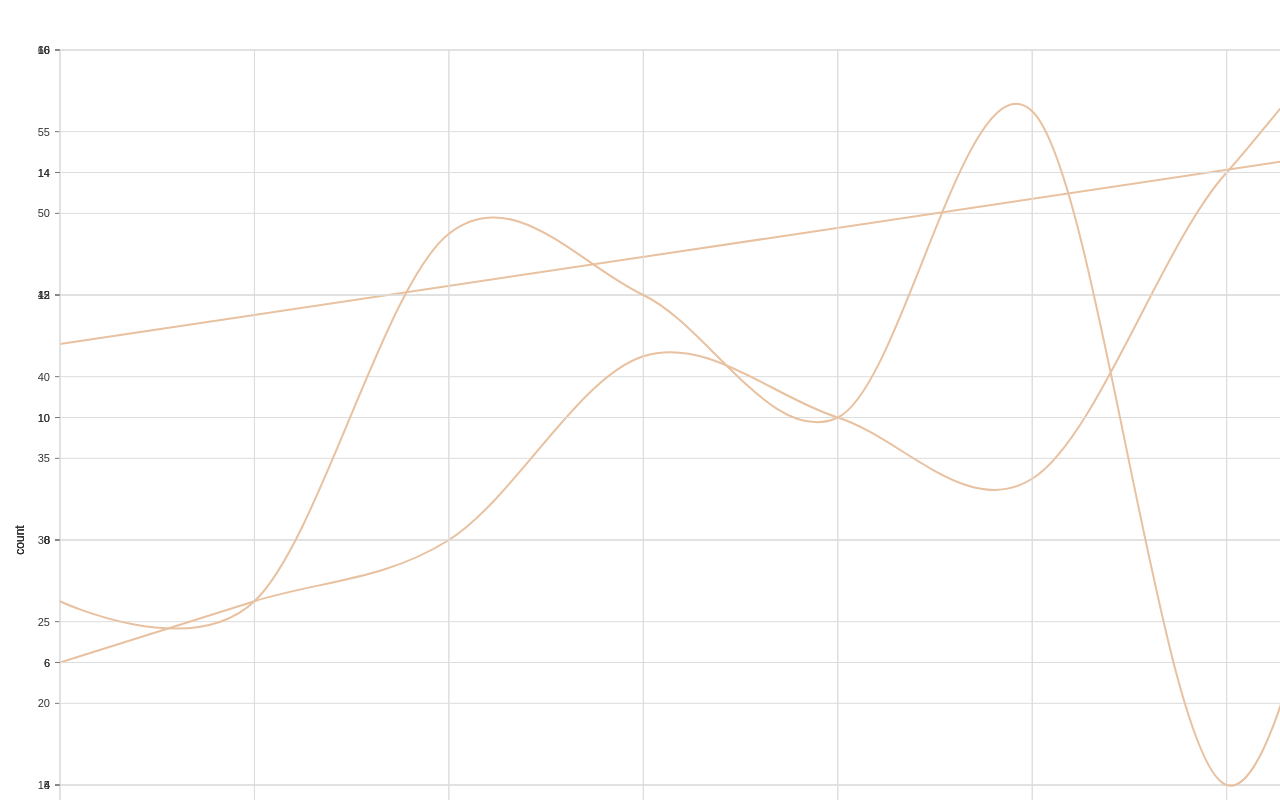
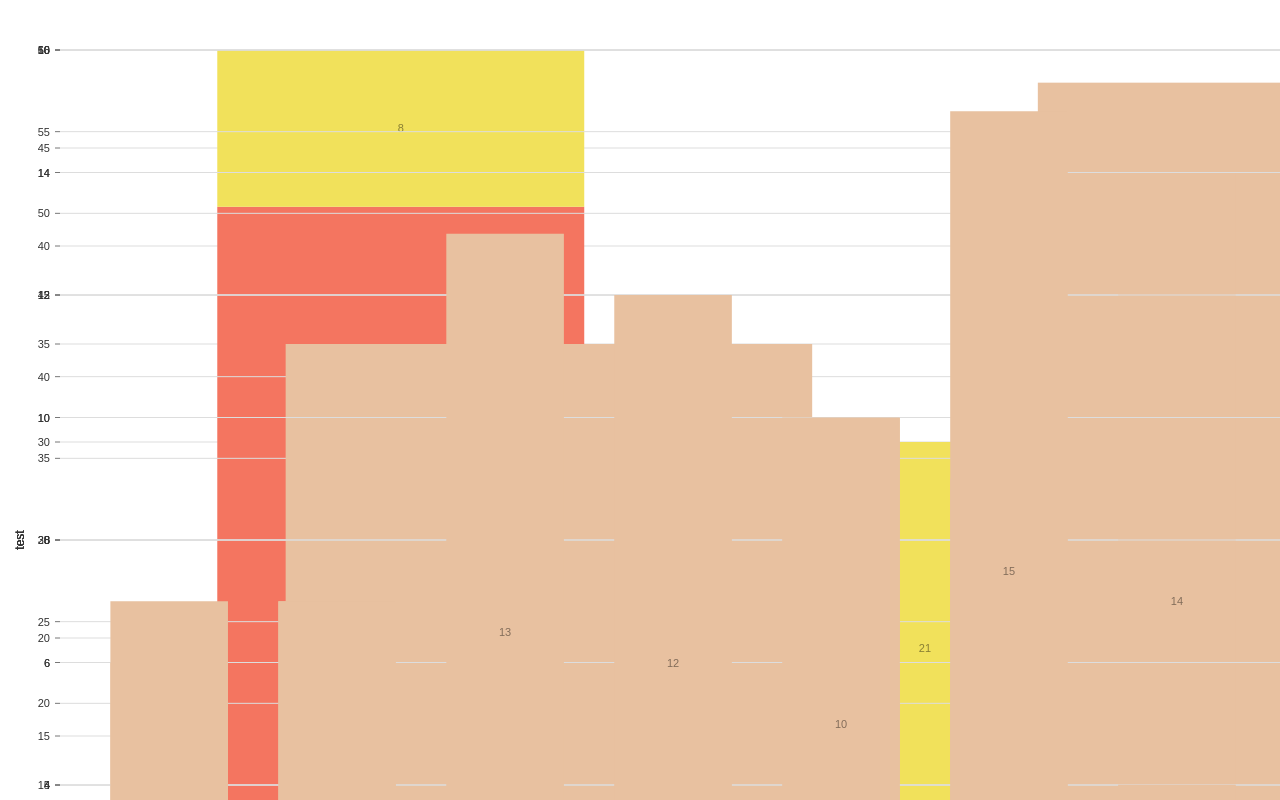
Before and after one commit to woaiwodib107/VIS2020-code, a React (Create React App) app: page / in a window 1280 px wide. Shown: the top 800 px of the page. Built offline with nearby package versions, Linux system fonts and the light colour scheme.

Commit message:
add user bar-view

```diff
--- a/src/App.js
+++ b/src/App.js
@@ -20,7 +20,7 @@ function App() {
 		})
 	})
 	let resultDataArr = []
-	console.log(obj)
+	console.log("obj:", obj)
 
 	Object.keys(obj).forEach((key) => {
 		const arr = obj[key]
@@ -37,14 +37,14 @@ function App() {
 				r[s] += 1
 			})
 			const result = Object.entries(r).map((d) => {
-				return {
-					x: `${l * parseInt(d[0]) + min}-${l * parseInt(d[0]) +
-						2 * min -
-						1}`,
-					y: d[1],
-				}
+				let e = {}
+				e["key"] = `${l * parseInt(d[0]) + min}-${l * parseInt(d[0]) +
+					2 * min -
+					1}`
+				e["count"] = d[1]
+				return e
 			})
-			resultDataArr.push([{ id: key, data: result }])
+			resultDataArr.push({keys:['count'] , data:result})
 		} else {
 			let r = {}
 			arr.forEach((d) => {
@@ -54,19 +54,71 @@ function App() {
 				r[d] += 1
 			})
 			const result = Object.entries(r).map((d) => {
-				return {
-					x: d[0],
-					y: d[1],
-				}
+				let e = {}
+				e["key"] = d[0]
+				e["count"] = d[1]
+				return e
 			})
-			resultDataArr.push([{ id: key, data: result }])
+			resultDataArr.push({keys:['count'] , data:result})
 		}
 	})
-	console.log(resultDataArr)
+	console.log("resultDataArr:", resultDataArr)
+
+	const clientNo = Math.floor(Math.random() * groups.length)
+	const userNo = Math.floor(Math.random() * groups[0].length)
+	console.log("clintNo: ", clientNo)
+	console.log("userNo: ", userNo)
+	let selectUser = groups[clientNo][userNo]
+	let userData= {'data':[], 'keys': ['local', 'global', 'diff']}
+
+	keys.forEach((key, i) => {
+		const arr = obj[key]
+		let globalKeyCount = 0
+		let localKeyCount
+		let globalCount = resultDataArr[i]['data'].reduce((prev, cur)=>{
+			return cur['count'] + prev
+		}, 0)
+		if(typeof arr[0] == 'string'){
+			console.log(key)
+			for(let k = 0; k < resultDataArr[i]['data'].length; k++){
+				if(resultDataArr[i]['data'][k].key===selectUser[key]){
+					globalKeyCount = resultDataArr[i]['data'][k]['count']
+				}
+			}
+			localKeyCount = groups[clientNo].reduce((prev, cur)=>{
+				return cur[key]===selectUser[key]?(prev+1):prev
+			}, 0)
+		} else {
+			console.log(key)
+			const max = Math.max(...arr)
+			const min = Math.min(...arr)
+			const l = (max - min) / segment
+			let index = Math.floor((selectUser[key] - min) / l)
+			if(index === segment) index-=1
+			const left = min + l * index
+			const right = min + l * (index+1)
+			console.log('index: ', index, resultDataArr[i]['data'][index])
+			globalKeyCount = resultDataArr[i]['data'][index]['count']
+			localKeyCount = groups[clientNo].reduce((prev, cur)=>{
+				return (cur[key]>=left && cur[key]<right)?(prev+1):prev
+			}, 0)
+		}
+		let globalProp = 100 * globalKeyCount / globalCount
+		let localProp = 100 *localKeyCount / groups[0].length
+		if(globalProp>localProp){
+			let diff = globalProp-localProp
+			userData['data'].push({key: key+": "+selectUser[key], local: localProp, diff: diff})
+		} else {
+			let diff = localProp-globalProp
+			userData['data'].push({key: key+": "+selectUser[key], global: globalProp, diff: diff})
+		}
+
+	})
+	resultDataArr.unshift(userData)
 	return (
 		<div style={{ height: 1080, width: 1920 }}>
 			{resultDataArr.map((r) => {
-				return <Bar data={r}></Bar>
+				return <Bar data={r['data']} keys={r['keys']}></Bar>
 			})}
 		</div>
 	)
--- a/src/com/Bar.js
+++ b/src/com/Bar.js
@@ -1,4 +1,4 @@
-import { ResponsiveLine } from '@nivo/line'
+import { ResponsiveBar } from '@nivo/bar'
 import React from 'react'
 // import { data } from '../data/barData'
 
@@ -10,68 +10,101 @@ import React from 'react'
 
 const Bar = (props) => {
 	let data = props.data
+	let keys = props.keys
 	console.log(data)
 	return (
-		<ResponsiveLine
+		<ResponsiveBar
 			data={data}
-			curve={'cardinal'}
-			margin={{ top: 50, right: 110, bottom: 50, left: 60 }}
-			xScale={{ type: 'point' }}
-			yScale={{ type: 'linear', stacked: true, min: 0, max: 'auto' }}
+			keys={keys}
+			// keys={[ 'count', 'global', 'local']}
+			indexBy="key"
+			margin={{ top: 50, right: 130, bottom: 50, left: 60 }}
+			padding={0.3}
+			maxValue={100}
+			colors={{ scheme: 'nivo' }}
+			defs={[
+				{
+					id: 'dots',
+					type: 'patternDots',
+					background: 'inherit',
+					color: '#38bcb2',
+					size: 4,
+					padding: 1,
+					stagger: true
+				},
+				{
+					id: 'lines',
+					type: 'patternLines',
+					background: 'inherit',
+					color: '#eed312',
+					rotation: -45,
+					lineWidth: 6,
+					spacing: 10
+				}
+			]}
+			fill={[
+				{
+					match: {
+						id: 'fries'
+					},
+					id: 'dots'
+				},
+				{
+					match: {
+						id: 'sandwich'
+					},
+					id: 'lines'
+				}
+			]}
+			borderColor={{ from: 'color', modifiers: [ [ 'darker', 1.6 ] ] }}
 			axisTop={null}
 			axisRight={null}
 			axisBottom={{
-				orient: 'bottom',
 				tickSize: 5,
 				tickPadding: 5,
 				tickRotation: 0,
-				legend: 'transportation',
-				legendOffset: 36,
+				legend: 'test',
 				legendPosition: 'middle',
+				legendOffset: 32
 			}}
 			axisLeft={{
-				orient: 'left',
 				tickSize: 5,
 				tickPadding: 5,
 				tickRotation: 0,
-				legend: 'count',
-				legendOffset: -40,
+				legend: 'test',
 				legendPosition: 'middle',
+				legendOffset: -40
 			}}
-			colors={{ scheme: 'nivo' }}
-			pointSize={10}
-			pointColor={{ theme: 'background' }}
-			pointBorderWidth={2}
-			pointBorderColor={{ from: 'serieColor' }}
-			pointLabel="y"
-			pointLabelYOffset={-12}
-			useMesh={true}
+			labelSkipWidth={12}
+			labelSkipHeight={12}
+			labelTextColor={{ from: 'color', modifiers: [ [ 'darker', 1.6 ] ] }}
 			legends={[
 				{
+					dataFrom: 'keys',
 					anchor: 'bottom-right',
 					direction: 'column',
 					justify: false,
-					translateX: 100,
+					translateX: 120,
 					translateY: 0,
-					itemsSpacing: 0,
+					itemsSpacing: 2,
+					itemWidth: 100,
+					itemHeight: 20,
 					itemDirection: 'left-to-right',
-					itemWidth: 80,
-					itemHeight: 20,
-					itemOpacity: 0.75,
-					symbolSize: 12,
-					symbolShape: 'circle',
-					symbolBorderColor: 'rgba(0, 0, 0, .5)',
+					itemOpacity: 0.85,
+					symbolSize: 20,
 					effects: [
 						{
 							on: 'hover',
 							style: {
-								itemBackground: 'rgba(0, 0, 0, .03)',
-								itemOpacity: 1,
-							},
-						},
-					],
-				},
+								itemOpacity: 1
+							}
+						}
+					]
+				}
 			]}
+			animate={true}
+			motionStiffness={90}
+			motionDamping={15}
 		/>
 	)
 }
```
